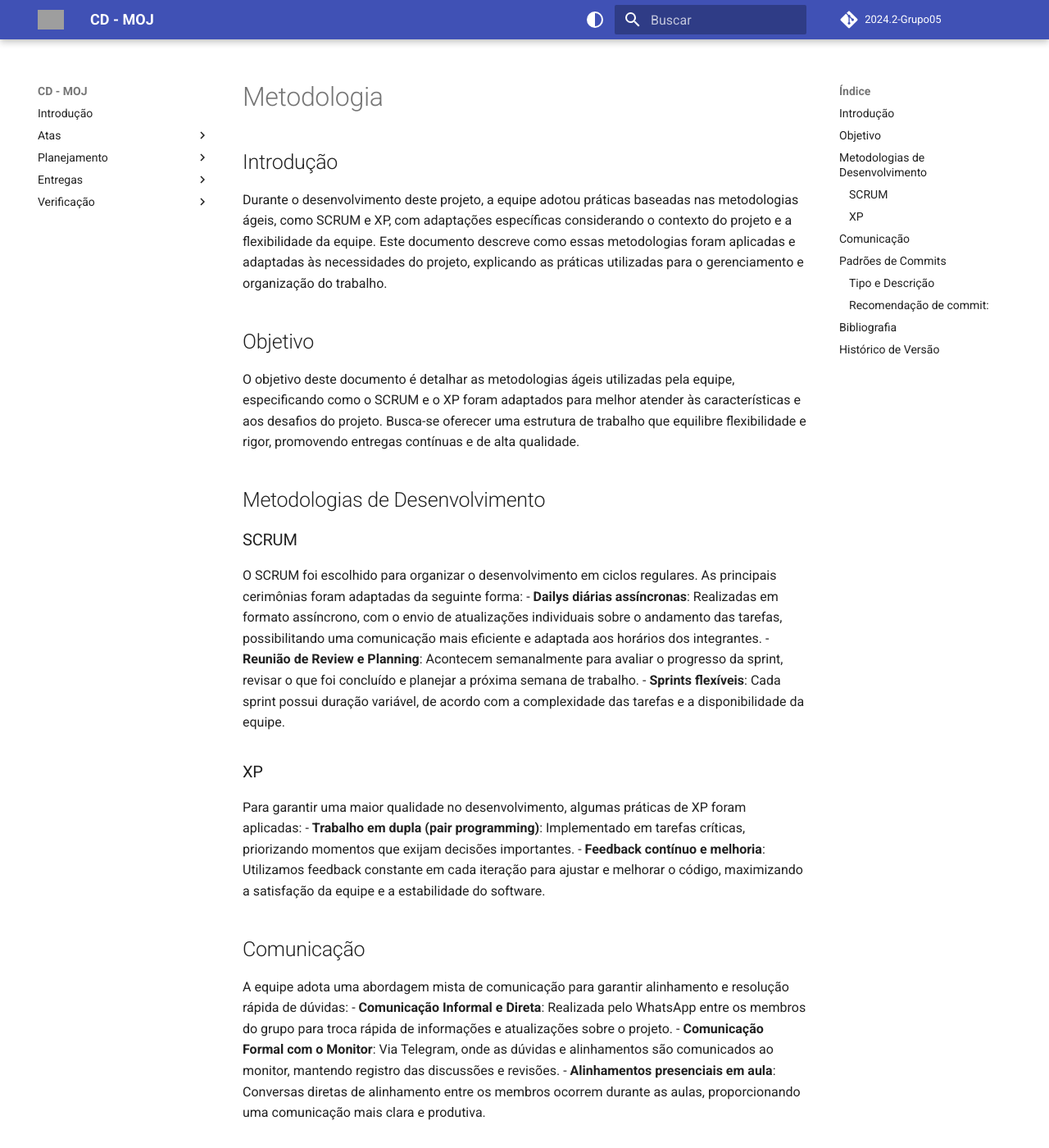
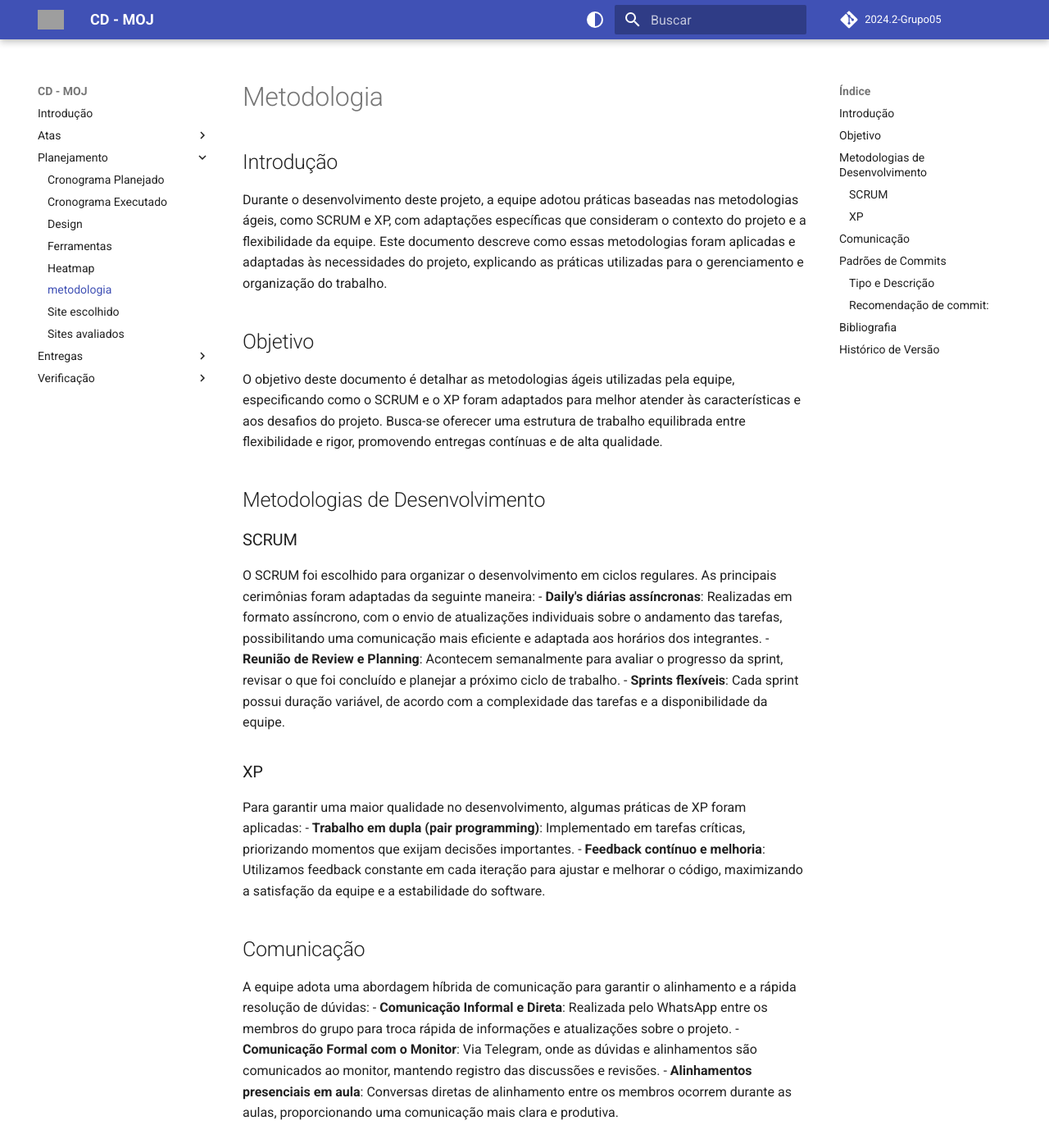
Before and after one commit to Interacao-Humano-Computador/2024.2-Grupo05, an MkDocs documentation site: the page built from docs/planejamento/metodologia.md, in a window 1280 px wide and 1400 px high. Shown: the whole window at 82% size. Built offline with MkDocs 1.6.1 and Material for MkDocs 9.7.7, drawn with Linux system fonts in a browser that asks for light colours; comment, search, counter and statistics services are not loaded; the version menu is left out; some of the changed text lies outside the part shown; grey boxes are pictures that could not be loaded.

Commit message:
docs: Revisão da metodologia e adição do mesmo no mkdocs.

```diff
--- a/docs/planejamento/metodologia.md
+++ b/docs/planejamento/metodologia.md
@@ -1,17 +1,17 @@
 # Metodologia
 
 ## Introdução
-Durante o desenvolvimento deste projeto, a equipe adotou práticas baseadas nas metodologias ágeis, como SCRUM e XP, com adaptações específicas considerando o contexto do projeto e a flexibilidade da equipe. Este documento descreve como essas metodologias foram aplicadas e adaptadas às necessidades do projeto, explicando as práticas utilizadas para o gerenciamento e organização do trabalho.
+Durante o desenvolvimento deste projeto, a equipe adotou práticas baseadas nas metodologias ágeis, como SCRUM e XP, com adaptações específicas que consideram o contexto do projeto e a flexibilidade da equipe. Este documento descreve como essas metodologias foram aplicadas e adaptadas às necessidades do projeto, explicando as práticas utilizadas para o gerenciamento e organização do trabalho.
 
 ## Objetivo
-O objetivo deste documento é detalhar as metodologias ágeis utilizadas pela equipe, especificando como o SCRUM e o XP foram adaptados para melhor atender às características e aos desafios do projeto. Busca-se oferecer uma estrutura de trabalho que equilibre flexibilidade e rigor, promovendo entregas contínuas e de alta qualidade.
+O objetivo deste documento é detalhar as metodologias ágeis utilizadas pela equipe, especificando como o SCRUM e o XP foram adaptados para melhor atender às características e aos desafios do projeto. Busca-se oferecer uma estrutura de trabalho equilibrada entre flexibilidade e rigor, promovendo entregas contínuas e de alta qualidade.
 
 ## Metodologias de Desenvolvimento
 
 ### SCRUM
-O SCRUM foi escolhido para organizar o desenvolvimento em ciclos regulares. As principais cerimônias foram adaptadas da seguinte forma:
-- **Dailys diárias assíncronas**: Realizadas em formato assíncrono, com o envio de atualizações individuais sobre o andamento das tarefas, possibilitando uma comunicação mais eficiente e adaptada aos horários dos integrantes.
-- **Reunião de Review e Planning**: Acontecem semanalmente para avaliar o progresso da sprint, revisar o que foi concluído e planejar a próxima semana de trabalho.
+O SCRUM foi escolhido para organizar o desenvolvimento em ciclos regulares. As principais cerimônias foram adaptadas da seguinte maneira:
+- **Daily's diárias assíncronas**: Realizadas em formato assíncrono, com o envio de atualizações individuais sobre o andamento das tarefas, possibilitando uma comunicação mais eficiente e adaptada aos horários dos integrantes.
+- **Reunião de Review e Planning**: Acontecem semanalmente para avaliar o progresso da sprint, revisar o que foi concluído e planejar a próximo ciclo de trabalho.
 - **Sprints flexíveis**: Cada sprint possui duração variável, de acordo com a complexidade das tarefas e a disponibilidade da equipe.
 
 ### XP
@@ -20,14 +20,14 @@ Para garantir uma maior qualidade no desenvolvimento, algumas práticas de XP fo
 - **Feedback contínuo e melhoria**: Utilizamos feedback constante em cada iteração para ajustar e melhorar o código, maximizando a satisfação da equipe e a estabilidade do software.
 
 ## Comunicação
-A equipe adota uma abordagem mista de comunicação para garantir alinhamento e resolução rápida de dúvidas:
+A equipe adota uma abordagem híbrida de comunicação para garantir o alinhamento e a rápida resolução de dúvidas:
 - **Comunicação Informal e Direta**: Realizada pelo WhatsApp entre os membros do grupo para troca rápida de informações e atualizações sobre o projeto.
 - **Comunicação Formal com o Monitor**: Via Telegram, onde as dúvidas e alinhamentos são comunicados ao monitor, mantendo registro das discussões e revisões.
 - **Alinhamentos presenciais em aula**: Conversas diretas de alinhamento entre os membros ocorrem durante as aulas, proporcionando uma comunicação mais clara e produtiva.
 
 ## Padrões de Commits
 
-Conforme as diretrizes do [Conventional Commits](https://www.conventionalcommits.org/en/v1.0.0/), utilizaremos commits semânticos para garantir uma compreensão simples das mudanças no histórico do projeto. Essa convenção facilita a rastreabilidade e a padronização.
+Conforme as diretrizes do [Conventional Commits](https://www.conventionalcommits.org/en/v1.0.0/), utilizaremos commits semânticos para garantir a compreensão clara das mudanças no histórico do projeto. Essa convenção facilita a rastreabilidade e a padronização.
 
 ### Tipo e Descrição
 
--- a/mkdocs.yml
+++ b/mkdocs.yml
@@ -17,6 +17,7 @@ nav:
       - Design: planejamento/design.md
       - Ferramentas: planejamento/ferramentas.md
       - Heatmap: planejamento/heatmap.md
+      - metodologia: planejamento/metodologia.md
       - Site escolhido: planejamento/site-escolhido.md
       - Sites avaliados: planejamento/sites-avaliados.md
   - Entregas:
```
Also changed, not shown: other parts of docs/planejamento/metodologia.md (+1 -1 lines).
